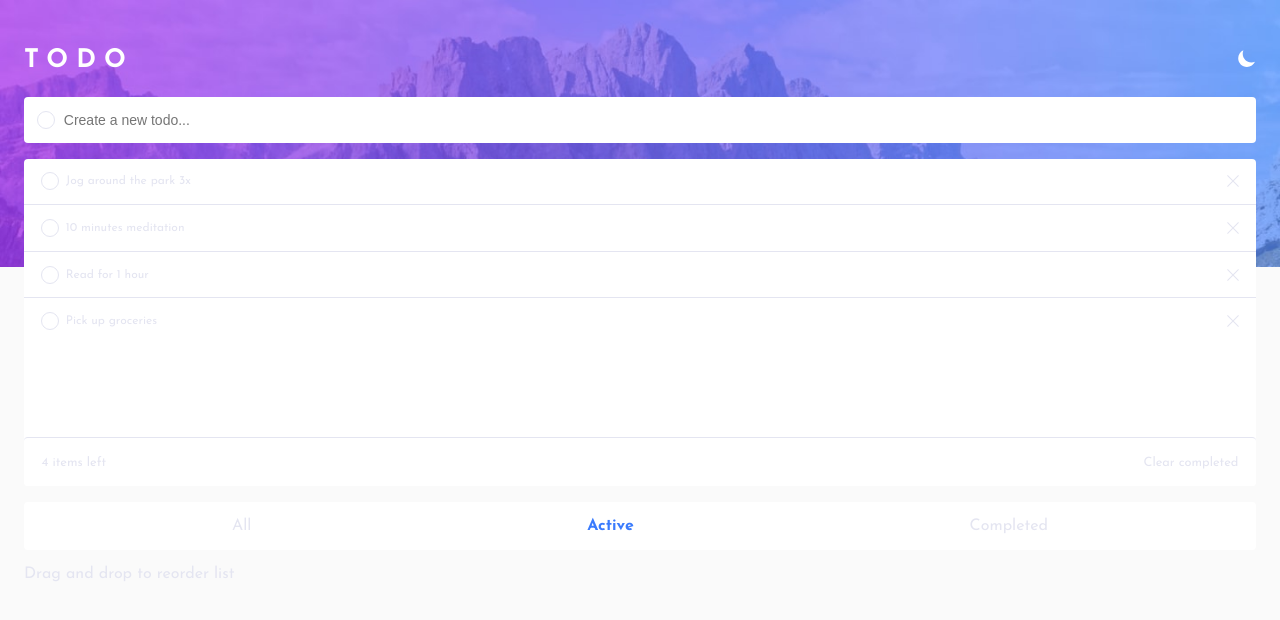
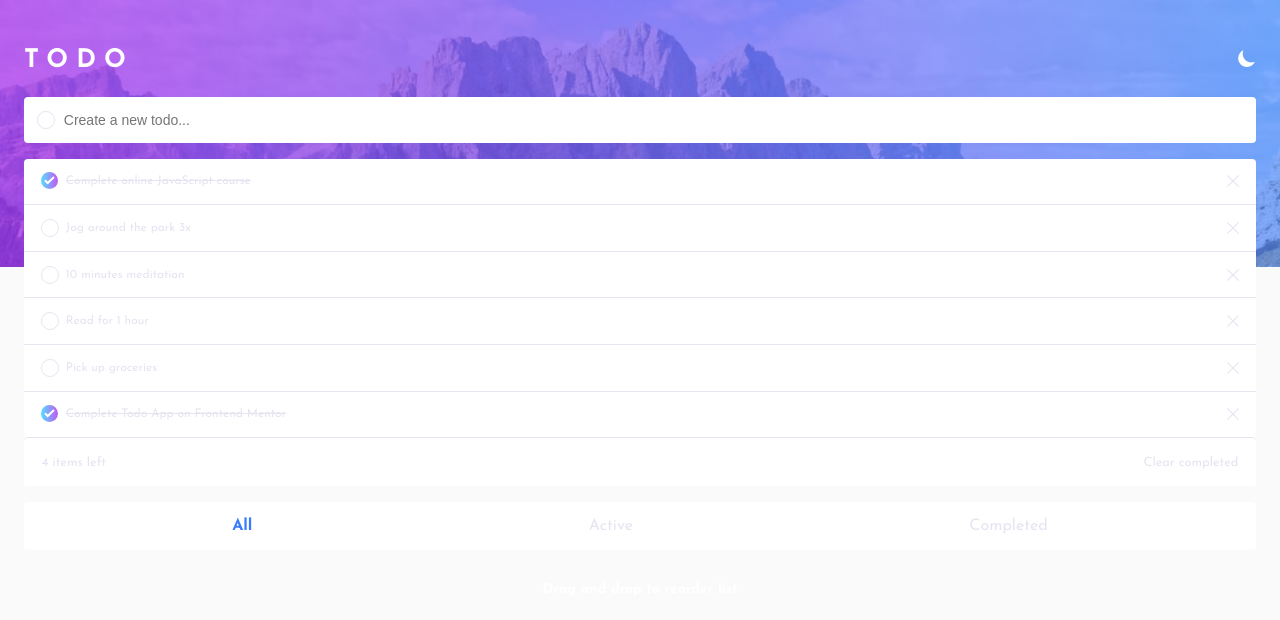
Before and after one commit to cancomertpay/todo-app, a React (Vite) app: page / in a window 1280 px wide. Shown: the top 620 px of the page. Built offline with nearby package versions, Linux system fonts and the light colour scheme.

Commit message:
Add drag and drop list reorderer logic

```diff
--- a/src/components/Main/Reorderer.jsx
+++ b/src/components/Main/Reorderer.jsx
@@ -1,37 +1,9 @@
-import React, { useEffect, useState } from "react";
-
-// redux
-import { useDispatch } from "react-redux";
-import { uiActions } from "../../store/ui-slice";
+import React from "react";
 
 // styles
 import { ReordererContainer } from "./ReordererStyles";
 
 function Reorderer() {
-  // redux
-  const dispatch = useDispatch();
-
-  const handleScroll = () => {
-    const windowHeight = window.innerHeight;
-    const totalHeight = document.documentElement.scrollHeight;
-    const scrollPosition = window.scrollY || window.pageYOffset;
-
-    if (
-      scrollPosition + windowHeight >= totalHeight &&
-      scrollPosition < totalHeight
-    ) {
-      dispatch(uiActions.nextFilter());
-    }
-  };
-
-  useEffect(() => {
-    window.addEventListener("scroll", handleScroll);
-
-    return () => {
-      window.removeEventListener("scroll", handleScroll);
-    };
-  }, []);
-
   return <ReordererContainer>Drag and drop to reorder list</ReordererContainer>;
 }
 
--- a/src/components/Main/ReordererStyles.js
+++ b/src/components/Main/ReordererStyles.js
@@ -1,5 +1,9 @@
 import styled from "styled-components";
 
 export const ReordererContainer = styled.div`
-
+  text-align: center;
+  margin-top: 1rem;
+  font-size: 14px;
+  font-weight: 700;
+  color: ${props => props.theme.cardColor};
 `
--- a/src/components/Main/TodoList.jsx
+++ b/src/components/Main/TodoList.jsx
@@ -1,38 +1,26 @@
-import React, { useEffect, useState } from "react";
-
-// redux
-import { useSelector } from "react-redux";
-import { useDispatch } from "react-redux";
+import React, { useEffect, useRef, useState } from "react";
+import { useSelector, useDispatch } from "react-redux";
 import { todoActions } from "../../store/todo-slice";
-
-// styles
 import { List, TodoListContainer, Empty } from "./TodoListStyles";
-
-// components
 import TodoListItem from "./TodoListItem";
 import ListController from "./ListController";
 
 function TodoList() {
-  // redux
   const dispatch = useDispatch();
   const activeFilter = useSelector((state) => state.ui.activeFilter);
   const todoList = useSelector((state) => state.todo.todoList);
-
   const [activeList, setActiveList] = useState(todoList);
 
   const getActiveList = () => {
     switch (activeFilter) {
       case "all":
-        setActiveList(todoList);
-        break;
+        return todoList;
       case "active":
-        const activeList = todoList.filter((item) => !item.isCompleted);
-        setActiveList(activeList);
-        break;
+        return todoList.filter((item) => !item.isCompleted);
       case "completed":
-        const completedList = todoList.filter((item) => item.isCompleted);
-        setActiveList(completedList);
-        break;
+        return todoList.filter((item) => item.isCompleted);
+      default:
+        return todoList;
     }
   };
 
@@ -41,15 +29,37 @@ function TodoList() {
   };
 
   useEffect(() => {
-    getActiveList();
+    setActiveList(getActiveList());
   }, [activeFilter, todoList]);
+
+  // reorderer logic
+  const dragItem = useRef(0);
+  const draggedOverItem = useRef(0);
+
+  const handleSort = () => {
+    const listClone = [...activeList];
+    const temp = listClone[dragItem.current];
+    listClone[dragItem.current] = listClone[draggedOverItem.current];
+    listClone[draggedOverItem.current] = temp;
+    dispatch(todoActions.updateSortOrder(listClone));
+  };
 
   return (
     <TodoListContainer>
       <List>
         {activeList.length > 0 ? (
-          activeList.map((item) => (
-            <TodoListItem key={item.id} item={item} removeItem={removeItem} />
+          activeList.map((item, index) => (
+            <TodoListItem
+              key={item.id}
+              item={item}
+              removeItem={removeItem}
+              // dragging events
+              draggable={true}
+              onDragStart={() => (dragItem.current = index)}
+              onDragEnter={() => (draggedOverItem.current = index)}
+              onDragEnd={handleSort}
+              onDragOver={(e) => e.preventDefault()}
+            />
           ))
         ) : (
           <Empty>Empty</Empty>
--- a/src/components/Main/TodoListItem.jsx
+++ b/src/components/Main/TodoListItem.jsx
@@ -14,7 +14,7 @@ import Checkbox from "../UI/Checkbox";
 // icon
 import { RxCross1 } from "react-icons/rx";
 
-function TodoListItem({ item, removeItem }) {
+function TodoListItem({ item, removeItem, ...props }) {
   const [showFullText, setShowFullText] = useState(false);
 
   const toggleShowFullText = () => {
@@ -22,7 +22,7 @@ function TodoListItem({ item, removeItem }) {
   };
 
   return (
-    <ListItem id={item.id}>
+    <ListItem {...props} id={item.id}>
       <TodoWrapper>
         <Checkbox id={item.id} isCompleted={item.isCompleted} />
         <TodoText onClick={toggleShowFullText} $checked={item.isCompleted} $showFull={showFullText}>{item.text}</TodoText>
--- a/src/store/todo-slice.js
+++ b/src/store/todo-slice.js
@@ -49,34 +49,13 @@ const todoSlice = createSlice({
       const updatedItems = state.todoList.map((item) =>
         item.id === id ? { ...item, isCompleted: isCompleted } : item
       );
+
       state.todoList = updatedItems;
-
-      state.completedList = state.todoList.filter((item) => item.isCompleted);
-
-      state.activeList = state.todoList.filter((item) => !item.isCompleted);
     },
-    // getFilteredList(state, action) {
-    //   switch (action.payload) {
-    //     case "all":
-    //       return state.todoList;
-    //       break;
-    //     case "active":
-    //       return state.activeList;
-    //       break;
-    //     case "completed":
-    //       return state.completedList;
-    //       break;
-    //   }
-    // },
-    // getAllItems(state) {
-    //   state.shownList = [...state.todoList];
-    // },
-    // getCompletedList(state) {
-    //   state.shownList = [...state.completedList];
-    // },
-    // getActiveItemList(state) {
-    //   state.shownList = [...state.activeList];
-    // },
+    updateSortOrder(state, action) {
+      const sortedList = action.payload;
+      state.todoList = sortedList;
+    },
   },
 });
 
```
